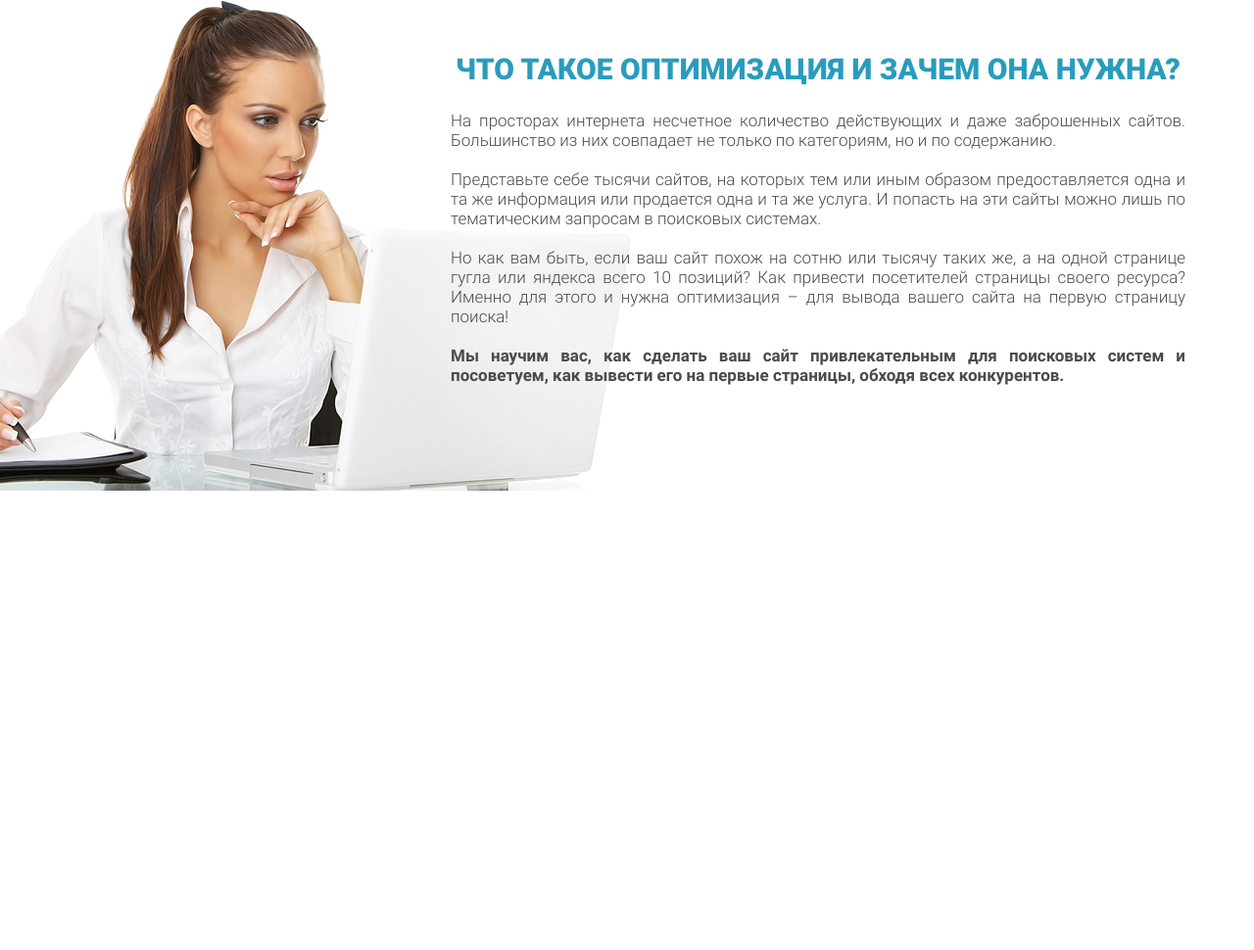
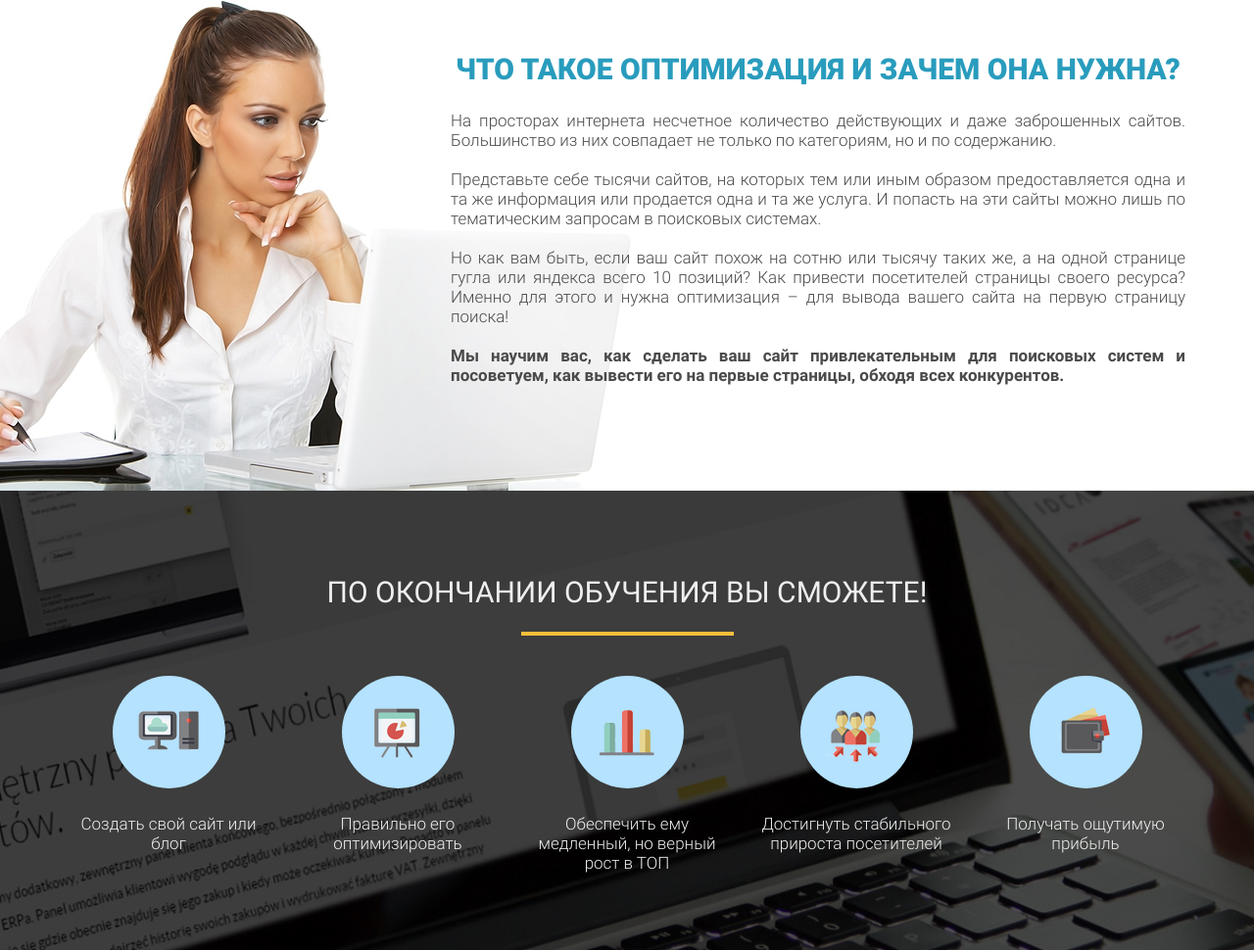
Before and after one commit to darkus007/Wordpress2, a website: page src/index.html in a window 1280 px wide. Shown: the part 1482-2452 px from the top of the page at 98% size. Before the commit the page ends 1983 px from the top, so only its background shows below. Drawn offline with Linux system fonts and the light colour scheme.

Commit message:
Fifth section completed.

```diff
--- a/src/index.html
+++ b/src/index.html
@@ -66,5 +66,44 @@
         </div>
     </section>
 
+    <section class="finish">
+        <div class="container">
+            <div class="finish_header">По окончании обучения Вы сможете!</div>
+            <div class="devider"></div>
+            <div class="finish_wrapper">
+                <div class="finish_item">
+                    <div class="finish_round">
+                        <img src="icons/you_can/you_can_1.png" alt="you_can_1">
+                    </div>
+                    <div class="finish_descr">Создать свой сайт или блог</div>
+                </div>
+                <div class="finish_item">
+                    <div class="finish_round">
+                        <img src="icons/you_can/you_can_2.png" alt="you_can_2">
+                    </div>
+                    <div class="finish_descr">Правильно его оптимизировать</div>
+                </div>
+                <div class="finish_item">
+                    <div class="finish_round">
+                        <img src="icons/you_can/you_can_3.png" alt="you_can_3">
+                    </div>
+                    <div class="finish_descr">Обеспечить ему медленный, но верный рост в ТОП</div>
+                </div>
+                <div class="finish_item">
+                    <div class="finish_round">
+                        <img src="icons/you_can/you_can_4.png" alt="you_can_4">
+                    </div>
+                    <div class="finish_descr">Достигнуть стабильного прироста посетителей</div>
+                </div>
+                <div class="finish_item">
+                    <div class="finish_round">
+                        <img src="icons/you_can/you_can_5.png" alt="you_can_5">
+                    </div>
+                    <div class="finish_descr">Получать ощутимую прибыль</div>
+                </div>
+            </div>
+        </div>
+    </section>
+
 </body>
 </html>
--- a/src/sass/style.sass
+++ b/src/sass/style.sass
@@ -13,7 +13,7 @@ html
 
 .promo
     min-height: 800px
-    background: url("../img/bg/bg_promo.jpg") center center/cover no-repeat;
+    background: url("../img/bg/bg_promo.jpg") center center/cover no-repeat
     padding: 39px 0 62px 0
     &_logo
         display: block
@@ -84,7 +84,6 @@ html
 
 .devider
     margin: 0 auto
-    margin-top: 18px
     width: 217px
     height: 4px
     background-color: #f9bf3b
@@ -94,6 +93,7 @@ html
     background-color: #efefef
     padding: 85px 0 75px 0
     &_header
+        margin-bottom: 18px
         font-size: 30px
         font-weight: normal
         text-align: center
@@ -150,3 +150,38 @@ html
         top: 48px
         left: -240px
         z-index: -1
+
+.finish
+    min-height: 447px
+    padding: 86px 0 79px 0
+    background: url("../img/bg/bg_you_can.jpg") center center/cover no-repeat
+    &_header
+        margin-bottom: 23px
+        font-size: 30px
+        text-align: center
+        text-transform: uppercase
+        color: #efefef
+    &_wrapper
+        display: flex
+        justify-content: space-between
+        align-items: flex-start
+    &_item
+        margin-top: 41px
+        width: 204px
+    &_round
+        margin: 0 auto
+        display: flex
+        justify-content: center
+        align-items: center
+        width: 115px
+        height: 115px
+        border-radius: 50%
+        background-color: #b4e2ff
+    &_descr
+        margin-top: 26px
+        font-size: 17px
+        font-weight: 300
+        line-height: 1.18
+        letter-spacing: normal
+        text-align: center
+        color: #efefef
```
Also changed, not shown: src/css/style.min.css.
